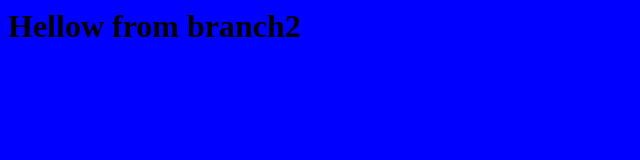
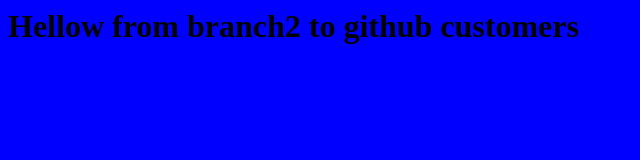
Before and after one commit to mdolginin/Temp1, a plain HTML site: page index.html in a window 1280 px wide. Shown: the whole page, without its empty margins (0-640 px from the left). Drawn offline with Linux system fonts and the light colour scheme.

Commit message:
funny changes

```diff
--- a/index.html
+++ b/index.html
@@ -1,7 +1,7 @@
 <html>
   <body bgcolor="blue">
 
-    <h1>Hellow from branch2</h1>
+    <h1>Hellow from branch2 to github customers</h1>
 
   </body>
 </html>
```
